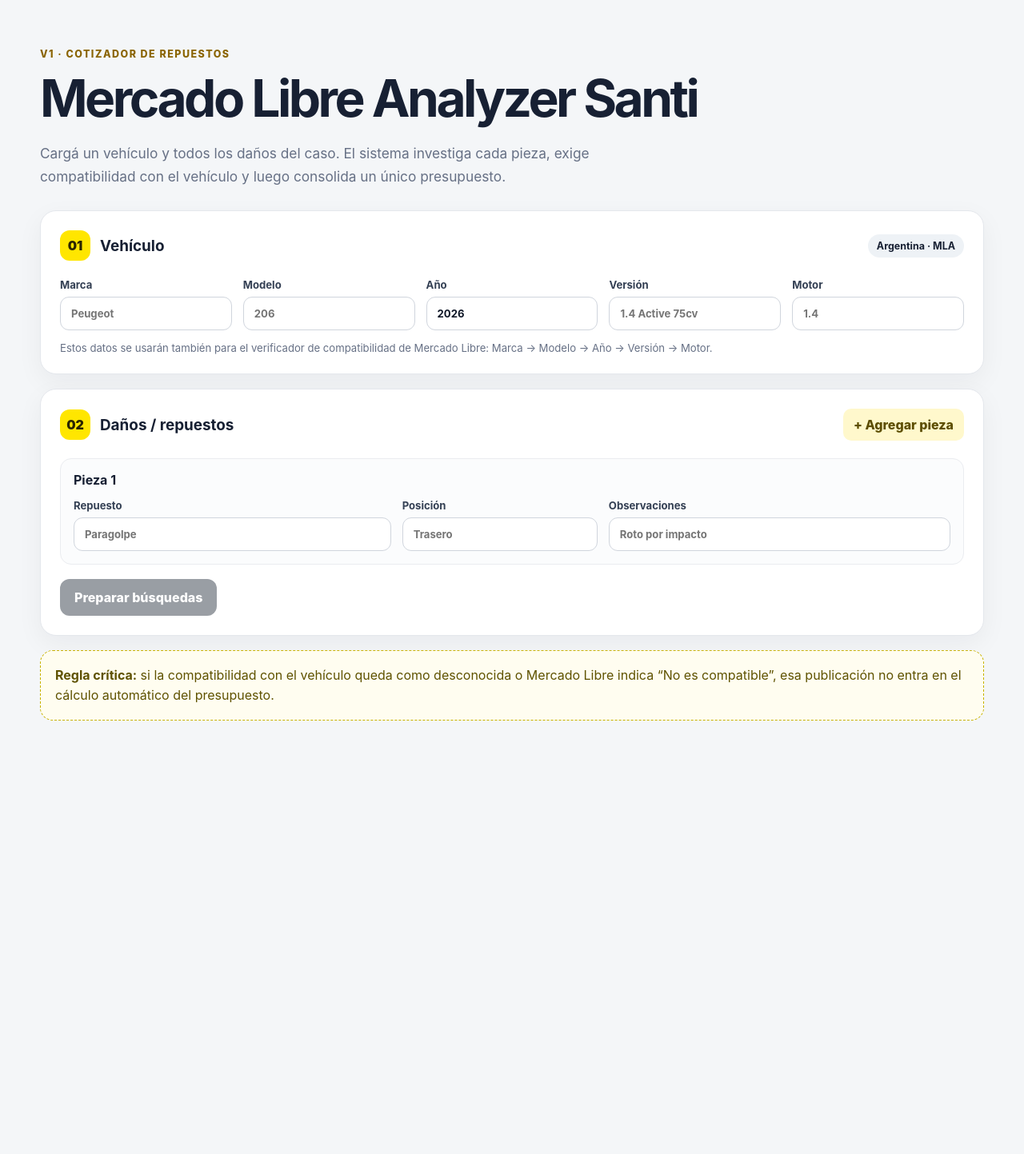
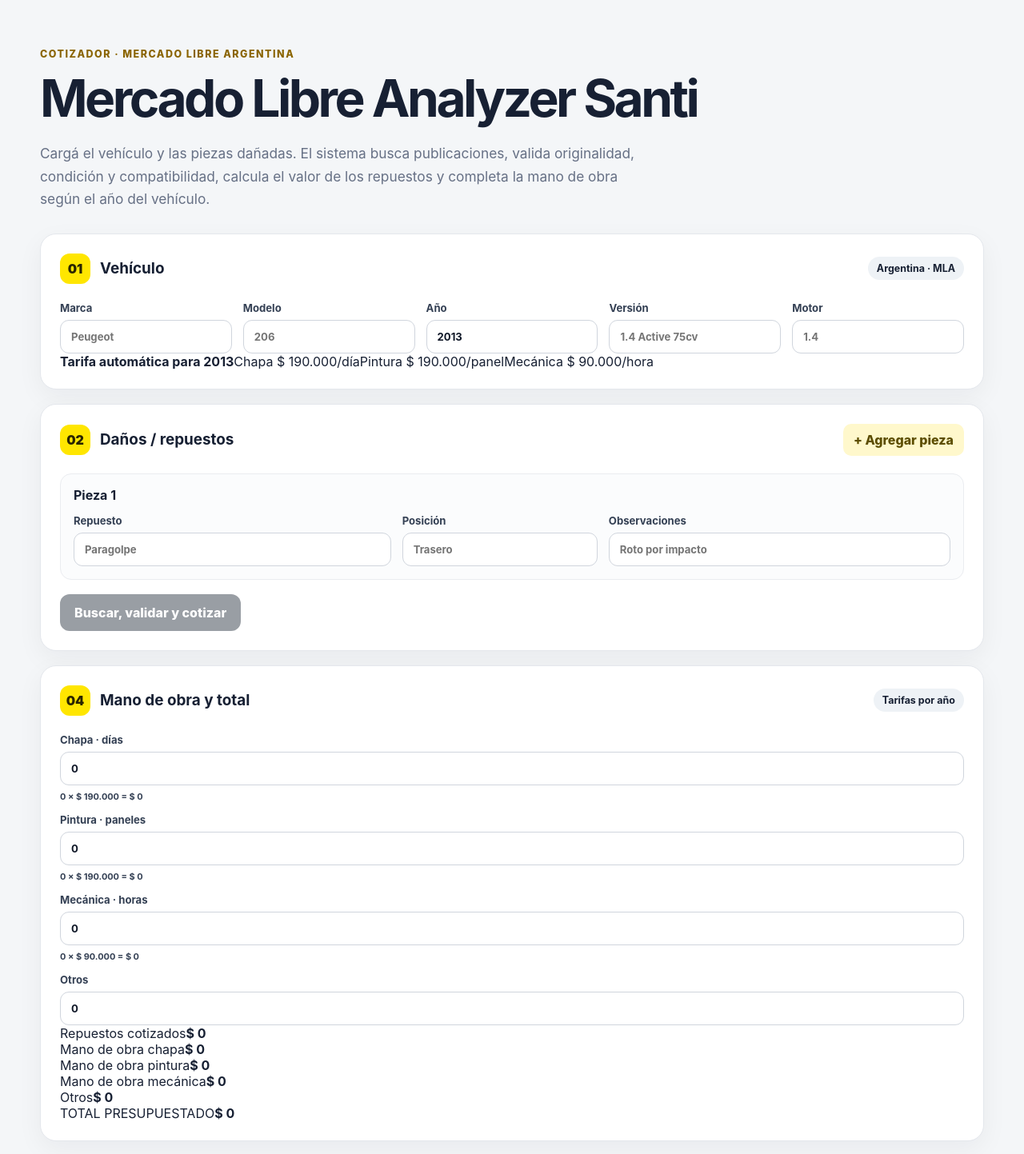
Before and after one commit to lucota354/Mercado_Libre_Analizer_Santi, a Next.js app: page / in a window 1280 px wide. Shown: the top 1443 px of the page at 80% size. Before the commit the page ends 981 px from the top, so only its background shows below. Built offline with nearby package versions, Linux system fonts and the light colour scheme.

Commit message:
feat: connect UI to live parts analysis and labor quote

```diff
--- a/src/app/page.tsx
+++ b/src/app/page.tsx
@@ -1,13 +1,53 @@
 "use client";
 
 import { useMemo, useState } from "react";
-import { createSearchPlan } from "@/lib/marketplace/search-plan";
-import type { DamageInput, VehicleInput } from "@/lib/domain/types";
+import type {
+  CandidateListing,
+  DamageInput,
+  EvaluationResult,
+  PriceSummary,
+  VehicleInput
+} from "@/lib/domain/types";
+import { getLaborRatesForVehicleYear } from "@/lib/pricing/labor-rates";
+import { calculateWorkshopEstimate } from "@/lib/pricing/workshop-estimate";
+
+type CandidateResult = {
+  listing: CandidateListing;
+  evaluation: EvaluationResult;
+};
+
+type AnalysisGroup = {
+  damage: DamageInput;
+  candidates: CandidateResult[];
+  validCount: number;
+  priceSummary: PriceSummary | null;
+  purchaseReference: number | null;
+  customerQuote: {
+    purchaseReference: number;
+    markupPercent: number;
+    rawQuote: number;
+    quotedPrice: number;
+    roundTo: number;
+  } | null;
+};
+
+type AnalysisResponse = {
+  vehicle: VehicleInput;
+  groups: AnalysisGroup[];
+  generatedAt: string;
+  error?: string;
+};
+
+const money = new Intl.NumberFormat("es-AR", {
+  style: "currency",
+  currency: "ARS",
+  maximumFractionDigits: 0
+});
 
 const emptyVehicle: VehicleInput = {
   brand: "",
   model: "",
-  year: new Date().getFullYear(),
+  year: 2013,
   version: "",
   engine: ""
 };
@@ -19,36 +59,90 @@ const newDamage = (): DamageInput => ({
   notes: ""
 });
 
+function numberValue(value: string) {
+  const parsed = Number(value);
+  return Number.isFinite(parsed) && parsed >= 0 ? parsed : 0;
+}
+
 export default function HomePage() {
   const [vehicle, setVehicle] = useState<VehicleInput>(emptyVehicle);
   const [damages, setDamages] = useState<DamageInput[]>([newDamage()]);
-  const [prepared, setPrepared] = useState(false);
+  const [analysis, setAnalysis] = useState<AnalysisResponse | null>(null);
+  const [loading, setLoading] = useState(false);
+  const [error, setError] = useState("");
+  const [bodyworkDays, setBodyworkDays] = useState(0);
+  const [paintPanels, setPaintPanels] = useState(0);
+  const [mechanicHours, setMechanicHours] = useState(0);
+  const [other, setOther] = useState(0);
 
-  const plans = useMemo(
+  const laborRates = useMemo(
+    () => getLaborRatesForVehicleYear(vehicle.year),
+    [vehicle.year]
+  );
+
+  const partsQuoted = useMemo(
     () =>
-      prepared
-        ? damages
-            .filter((damage) => damage.partName.trim())
-            .map((damage) => createSearchPlan(vehicle, damage))
-        : [],
-    [prepared, vehicle, damages]
+      analysis?.groups.reduce(
+        (sum, group) => sum + (group.customerQuote?.quotedPrice ?? 0),
+        0
+      ) ?? 0,
+    [analysis]
+  );
+
+  const workshop = useMemo(
+    () =>
+      calculateWorkshopEstimate({
+        vehicleYear: vehicle.year,
+        partsBodywork: partsQuoted,
+        bodyworkDays,
+        paintPanels,
+        mechanicHours,
+        other
+      }),
+    [vehicle.year, partsQuoted, bodyworkDays, paintPanels, mechanicHours, other]
   );
 
   const updateDamage = (id: string, patch: Partial<DamageInput>) => {
-    setPrepared(false);
+    setAnalysis(null);
     setDamages((current) =>
       current.map((damage) => (damage.id === id ? { ...damage, ...patch } : damage))
     );
   };
 
+  async function analyze() {
+    setLoading(true);
+    setError("");
+    setAnalysis(null);
+
+    try {
+      const response = await fetch("/api/analyze", {
+        method: "POST",
+        headers: { "Content-Type": "application/json" },
+        body: JSON.stringify({ vehicle, damages })
+      });
+
+      const data = (await response.json()) as AnalysisResponse;
+      if (!response.ok) {
+        throw new Error(data.error || "No se pudo analizar Mercado Libre.");
+      }
+
+      setAnalysis(data);
+    } catch (caught) {
+      setError(caught instanceof Error ? caught.message : "Error inesperado.");
+    } finally {
+      setLoading(false);
+    }
+  }
+
   return (
     <main className="shell">
       <section className="hero">
-        <span className="eyebrow">V1 · Cotizador de repuestos</span>
+        <span className="eyebrow">Cotizador · Mercado Libre Argentina</span>
         <h1>Mercado Libre Analyzer Santi</h1>
         <p>
-          Cargá un vehículo y todos los daños del caso. El sistema investiga cada pieza,
-          exige compatibilidad con el vehículo y luego consolida un único presupuesto.
+          Cargá el vehículo y las piezas dañadas. El sistema busca publicaciones,
+          valida originalidad, condición y compatibilidad, calcula el valor de los
+          repuestos y completa la mano de obra según el año del vehículo.
         </p>
       </section>
 
@@ -68,7 +162,7 @@ export default function HomePage() {
               placeholder="Peugeot"
               value={vehicle.brand}
               onChange={(event) => {
-                setPrepared(false);
+                setAnalysis(null);
                 setVehicle({ ...vehicle, brand: event.target.value });
               }}
             />
@@ -79,7 +173,7 @@ export default function HomePage() {
               placeholder="206"
               value={vehicle.model}
               onChange={(event) => {
-                setPrepared(false);
+                setAnalysis(null);
                 setVehicle({ ...vehicle, model: event.target.value });
               }}
             />
@@ -90,7 +184,7 @@ export default function HomePage() {
               type="number"
               value={vehicle.year}
               onChange={(event) => {
-                setPrepared(false);
+                setAnalysis(null);
                 setVehicle({ ...vehicle, year: Number(event.target.value) });
               }}
             />
@@ -101,7 +195,7 @@ export default function HomePage() {
               placeholder="1.4 Active 75cv"
               value={vehicle.version ?? ""}
               onChange={(event) => {
-                setPrepared(false);
+                setAnalysis(null);
                 setVehicle({ ...vehicle, version: event.target.value });
               }}
             />
@@ -112,17 +206,19 @@ export default function HomePage() {
               placeholder="1.4"
               value={vehicle.engine ?? ""}
               onChange={(event) => {
-                setPrepared(false);
+                setAnalysis(null);
                 setVehicle({ ...vehicle, engine: event.target.value });
               }}
             />
           </label>
         </div>
 
-        <p className="helper">
-          Estos datos se usarán también para el verificador de compatibilidad de Mercado Libre:
-          Marca → Modelo → Año → Versión → Motor.
-        </p>
+        <div className="rateBar">
+          <strong>Tarifa automática para {vehicle.year}</strong>
+          <span>Chapa {money.format(laborRates.bodyworkPerDay)}/día</span>
+          <span>Pintura {money.format(laborRates.paintPerPanel)}/panel</span>
+          <span>Mecánica {money.format(laborRates.mechanicPerHour)}/hora</span>
+        </div>
       </section>
 
       <section className="card">
@@ -131,7 +227,11 @@ export default function HomePage() {
             <span className="step">02</span>
             <h2>Daños / repuestos</h2>
           </div>
-          <button className="secondary" onClick={() => setDamages([...damages, newDamage()])}>
+          <button
+            className="secondary"
+            type="button"
+            onClick={() => setDamages([...damages, newDamage()])}
+          >
             + Agregar pieza
           </button>
         </div>
@@ -143,9 +243,10 @@ export default function HomePage() {
                 <strong>Pieza {index + 1}</strong>
                 {damages.length > 1 && (
                   <button
+                    type="button"
                     className="linkButton"
                     onClick={() => {
-                      setPrepared(false);
+                      setAnalysis(null);
                       setDamages(damages.filter((item) => item.id !== damage.id));
                     }}
                   >
@@ -159,7 +260,9 @@ export default function HomePage() {
                   <input
                     placeholder="Paragolpe"
                     value={damage.partName}
-                    onChange={(event) => updateDamage(damage.id, { partName: event.target.value })}
+                    onChange={(event) =>
+                      updateDamage(damage.id, { partName: event.target.value })
+                    }
                   />
                 </label>
                 <label>
@@ -167,7 +270,9 @@ export default function HomePage() {
                   <input
                     placeholder="Trasero"
                     value={damage.position ?? ""}
-                    onChange={(event) => updateDamage(damage.id, { position: event.target.value })}
+                    onChange={(event) =>
+                      updateDamage(damage.id, { position: event.target.value })
+                    }
                   />
                 </label>
                 <label>
@@ -175,7 +280,9 @@ export default function HomePage() {
                   <input
                     placeholder="Roto por impacto"
                     value={damage.notes ?? ""}
-                    onChange={(event) => updateDamage(damage.id, { notes: event.target.value })}
+                    onChange={(event) =>
+                      updateDamage(damage.id, { notes: event.target.value })
+                    }
                   />
                 </label>
               </div>
@@ -185,39 +292,109 @@ export default function HomePage() {
 
         <button
           className="primary"
-          disabled={!vehicle.brand || !vehicle.model || damages.every((damage) => !damage.partName)}
-          onClick={() => setPrepared(true)}
+          type="button"
+          disabled={
+            loading ||
+            !vehicle.brand ||
+            !vehicle.model ||
+            damages.every((damage) => !damage.partName.trim())
+          }
+          onClick={analyze}
         >
-          Preparar búsquedas
+          {loading ? "Analizando Mercado Libre…" : "Buscar, validar y cotizar"}
         </button>
+
+        {error && <div className="errorBox">{error}</div>}
       </section>
 
-      {plans.length > 0 && (
+      {analysis && (
         <section className="card">
           <div className="sectionTitle">
             <div>
               <span className="step">03</span>
-              <h2>Plan de investigación</h2>
+              <h2>Repuestos encontrados</h2>
             </div>
-            <span className="badge amber">API pendiente de conectar</span>
+            <span className="badge green">Análisis realizado</span>
           </div>
 
-          <div className="planGrid">
-            {plans.map((plan) => (
-              <article className="plan" key={plan.damageId}>
-                <h3>{plan.displayName}</h3>
-                <p className="muted">Se ejecutarán variantes para no depender de un solo título.</p>
-                <ol>
-                  {plan.queries.map((query) => (
-                    <li key={query}>{query}</li>
+          <div className="resultGroups">
+            {analysis.groups.map((group) => (
+              <article className="resultGroup" key={group.damage.id}>
+                <div className="resultHeading">
+                  <div>
+                    <h3>
+                      {group.damage.partName} {group.damage.position}
+                    </h3>
+                    <p>
+                      {group.validCount} publicación/es pasan todos los filtros.
+                    </p>
+                  </div>
+                  <div className="quoteNumbers">
+                    <span>Costo confiable</span>
+                    <strong>
+                      {group.purchaseReference
+                        ? money.format(group.purchaseReference)
+                        : "Revisión manual"}
+                    </strong>
+                    <span>Cotización sugerida</span>
+                    <strong className="quotePrice">
+                      {group.customerQuote
+                        ? money.format(group.customerQuote.quotedPrice)
+                        : "—"}
+                    </strong>
+                  </div>
+                </div>
+
+                <div className="candidateList">
+                  {group.candidates.map(({ listing, evaluation }) => (
+                    <div className="candidate" key={listing.itemId}>
+                      <div className="candidateMain">
+                        <div className="candidateTop">
+                          <span
+                            className={
+                              evaluation.valid ? "status valid" : "status rejected"
+                            }
+                          >
+                            {evaluation.valid ? "APTA" : "DESCARTADA"}
+                          </span>
+                          <span
+                            className={
+                              listing.compatibility?.status === "compatible"
+                                ? "status valid"
+                                : listing.compatibility?.status === "incompatible"
+                                  ? "status rejected"
+                                  : "status pending"
+                            }
+                          >
+                            Compatibilidad: {listing.compatibility?.status ?? "unknown"}
+                          </span>
+                        </div>
+                        <strong>{listing.title}</strong>
+                        <div className="candidateMeta">
+                          <span>{money.format(listing.price)}</span>
+                          <span>Marca: {listing.brand || "sin confirmar"}</span>
+                          <span>OEM: {listing.oemCode || "—"}</span>
+                          <span>Score: {evaluation.score}/100</span>
+                        </div>
+                        {!evaluation.valid && evaluation.rejectionReasons.length > 0 && (
+                          <p className="rejectReason">
+                            {evaluation.rejectionReasons.join(" · ")}
+                          </p>
+                        )}
+                        {listing.compatibility?.note && (
+                          <p className="compatNote">{listing.compatibility.note}</p>
+                        )}
+                      </div>
+                      <a
+                        href={listing.url}
+                        target="_blank"
+                        rel="noreferrer"
+                        className="openLink"
+                      >
+                        Ver publicación
+                      </a>
+                    </div>
                   ))}
-                </ol>
-                <div className="rules">
-                  <span>✓ Argentina</span>
-                  <span>✓ Original/OEM</span>
-                  <span>✓ Nuevo</span>
-                  <span>✓ Compatible confirmado</span>
-                  <span>✓ Links auditables</span>
                 </div>
               </article>
             ))}
@@ -225,10 +402,101 @@ export default function HomePage() {
         </section>
       )}
 
+      <section className="card">
+        <div className="sectionTitle">
+          <div>
+            <span className="step">04</span>
+            <h2>Mano de obra y total</h2>
+          </div>
+          <span className="badge">Tarifas por año</span>
+        </div>
+
+        <div className="grid work">
+          <label>
+            Chapa · días
+            <input
+              type="number"
+              min="0"
+              step="0.5"
+              value={bodyworkDays}
+              onChange={(event) => setBodyworkDays(numberValue(event.target.value))}
+            />
+            <small>
+              {bodyworkDays} × {money.format(laborRates.bodyworkPerDay)} ={" "}
+              {money.format(workshop.bodyworkSubtotal)}
+            </small>
+          </label>
+          <label>
+            Pintura · paneles
+            <input
+              type="number"
+              min="0"
+              step="1"
+              value={paintPanels}
+              onChange={(event) => setPaintPanels(numberValue(event.target.value))}
+            />
+            <small>
+              {paintPanels} × {money.format(laborRates.paintPerPanel)} ={" "}
+              {money.format(workshop.paintSubtotal)}
+            </small>
+          </label>
+          <label>
+            Mecánica · horas
+            <input
+              type="number"
+              min="0"
+              step="0.5"
+              value={mechanicHours}
+              onChange={(event) => setMechanicHours(numberValue(event.target.value))}
+            />
+            <small>
+              {mechanicHours} × {money.format(laborRates.mechanicPerHour)} ={" "}
+              {money.format(workshop.mechanicSubtotal)}
+            </small>
+          </label>
+          <label>
+            Otros
+            <input
+              type="number"
+              min="0"
+              step="1000"
+              value={other}
+              onChange={(event) => setOther(numberValue(event.target.value))}
+            />
+          </label>
+        </div>
+
+        <div className="totals">
+          <div>
+            <span>Repuestos cotizados</span>
+            <strong>{money.format(partsQuoted)}</strong>
+          </div>
+          <div>
+            <span>Mano de obra chapa</span>
+            <strong>{money.format(workshop.bodyworkSubtotal)}</strong>
+          </div>
+          <div>
+            <span>Mano de obra pintura</span>
+            <strong>{money.format(workshop.paintSubtotal)}</strong>
+          </div>
+          <div>
+            <span>Mano de obra mecánica</span>
+            <strong>{money.format(workshop.mechanicSubtotal)}</strong>
+          </div>
+          <div>
+            <span>Otros</span>
+            <strong>{money.format(other)}</strong>
+          </div>
+          <div className="grandTotal">
+            <span>TOTAL PRESUPUESTADO</span>
+            <strong>{money.format(workshop.total)}</strong>
+          </div>
+        </div>
+      </section>
+
       <section className="notice">
-        <strong>Regla crítica:</strong> si la compatibilidad con el vehículo queda como desconocida
-        o Mercado Libre indica “No es compatible”, esa publicación no entra en el cálculo
-        automático del presupuesto.
+        <strong>Regla crítica:</strong> una publicación con compatibilidad desconocida
+        no entra al cálculo automático. Se conserva el link para revisión manual.
       </section>
     </main>
   );
```
